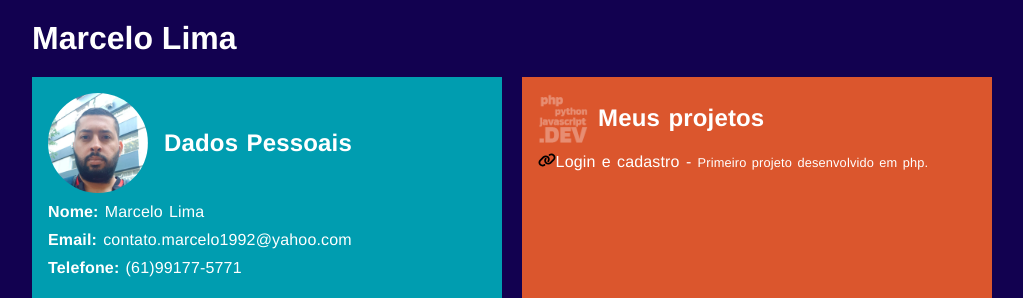
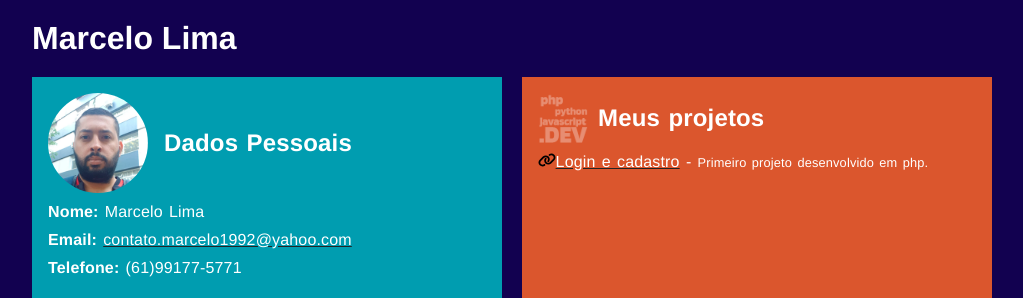
Before and after one commit to MarceloLii/perfil, a plain HTML site: page index.html in a window 1280 px wide. Shown: the top 298 px of the page, without its empty margins (128-1151 px from the left). Drawn offline with Linux system fonts and the light colour scheme.

Commit message:
Update style.css

```diff
--- a/Resources/style.css
+++ b/Resources/style.css
@@ -18,7 +18,7 @@ body {
 
 a:link, a:visited {
   color: #ffffff;
-  text-decoration: wavy #242424;
+  text-decoration: underline #242424;
 }
 
 a:hover {
```
